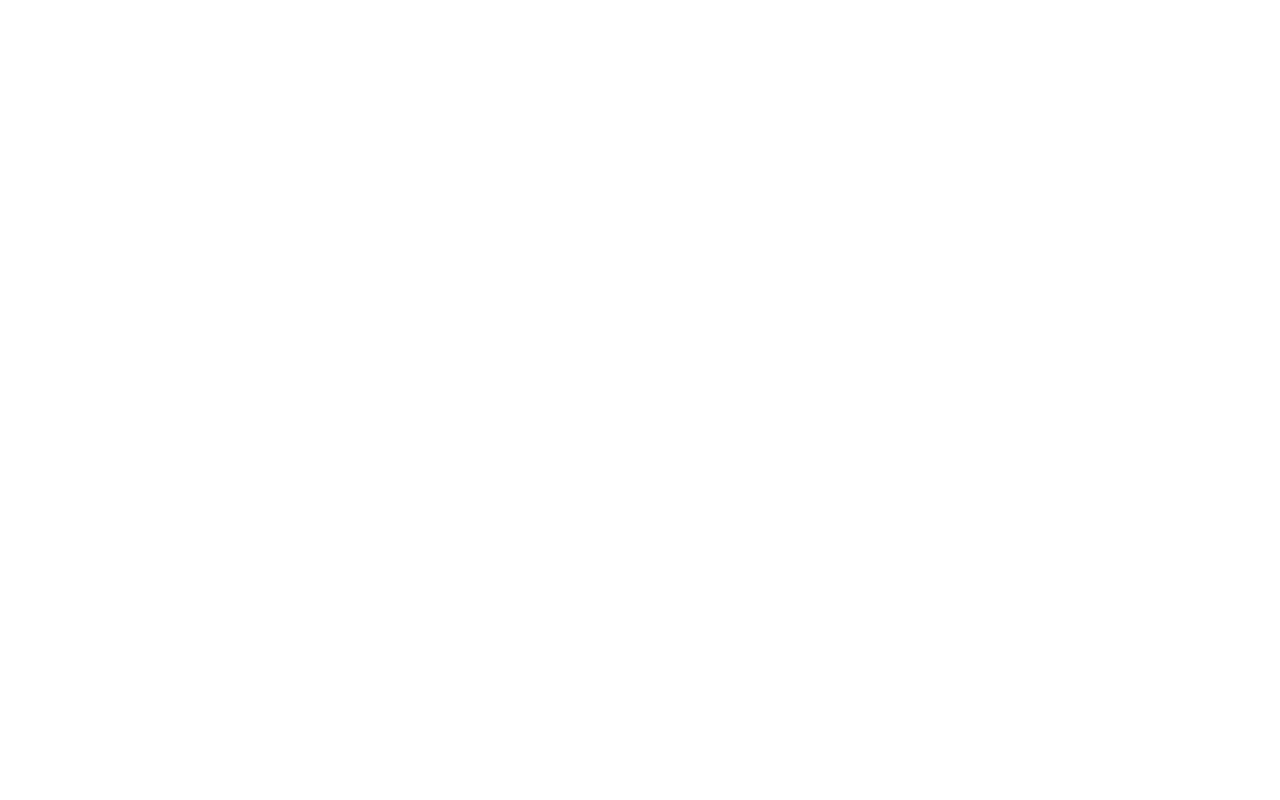
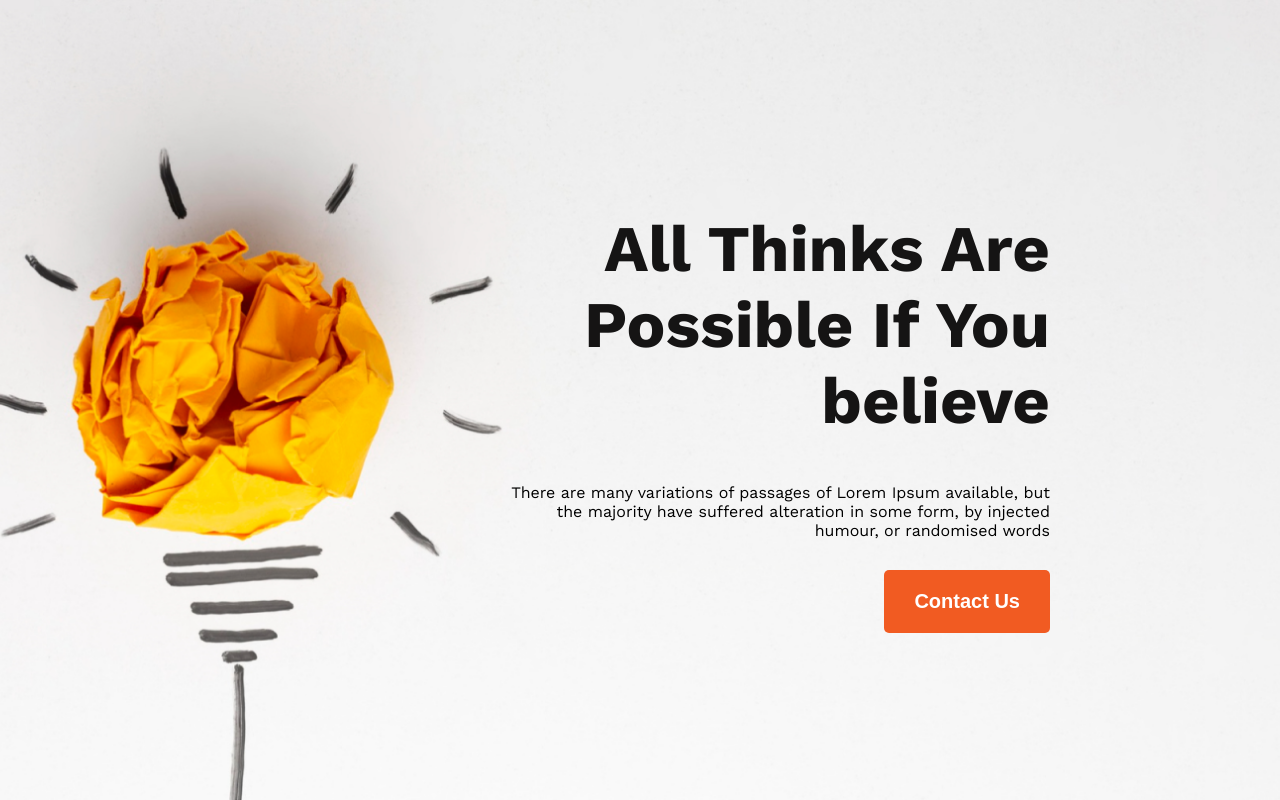
Before and after one commit to Abusayedshuvo/task-two, a plain HTML site: page index.html in a window 1280 px wide. Drawn offline with nearby package versions, Linux system fonts and the light colour scheme.

Commit message:
banner section added

```diff
--- a/index.html
+++ b/index.html
@@ -3,9 +3,22 @@
 <head>
     <meta charset="UTF-8">
     <meta name="viewport" content="width=device-width, initial-scale=1.0">
-    <title>Document</title>
+    <link href="https://fonts.googleapis.com/css2?family=Work+Sans:wght@100;200;300;400;500;600;700;800;900&display=swap" rel="stylesheet">
+    <title>New year new me</title>
+    <link rel="stylesheet" href="style.css">
 </head>
 <body>
+    <header>
+        <!-- banner start -->
+        <div class="banner">
+            <div class="content">
+                <h1 class="title">All Thinks Are Possible If You believe</h1>
+                <p>There are many variations of passages of Lorem Ipsum available, but the majority have suffered alteration in some form, by injected humour, or randomised words</p>
+                <button class="btn-one">Contact Us</button>
+            </div>
+        </div>
+        <!-- banner end -->
+    </header>
 
 </body>
 </html>
--- /dev/null
+++ b/style.css
@@ -0,0 +1,42 @@
+body{
+    padding: 0;
+    margin: 0;
+    font-family: 'Work Sans', sans-serif;
+}
+
+.banner {
+    background-image: url(images/banner1.png);
+    background-size: cover;
+    background-position: center;
+    height: 100vh;
+    padding-right: 230px;
+    display: flex;
+    align-items: center;
+    justify-content: end;
+}
+
+.banner .content {
+    max-width: 550px;
+    float: right;
+    text-align: right;
+}
+
+.banner .content h1.title {
+    font-size: 65px;
+    color: #151414;
+    font-weight: 700;
+}
+
+.banner p {
+    margin-bottom: 30px;
+}
+
+.btn-one {
+    background-color: #F15B22;
+    color: #fff;
+    padding: 20px 30px;
+    border-radius: 5px;
+    border: 0;
+    font-size: 20px;
+    font-weight: 600;
+}
```
Also changed, not shown: images/banner1.png (added), images/banner2.png (added), images/banner3.png (added), images/gradient1.png (added), images/gradient2.png (added), images/gradient3.png (added), images/icons/ecom.png (added), images/icons/fb.png (added), images/icons/js.png (added), images/icons/smoke.png (added), images/icons/twitter.png (added), images/icons/web.png (added), images/icons/youtube.png (added), images/person.png (added), 1 more files.
